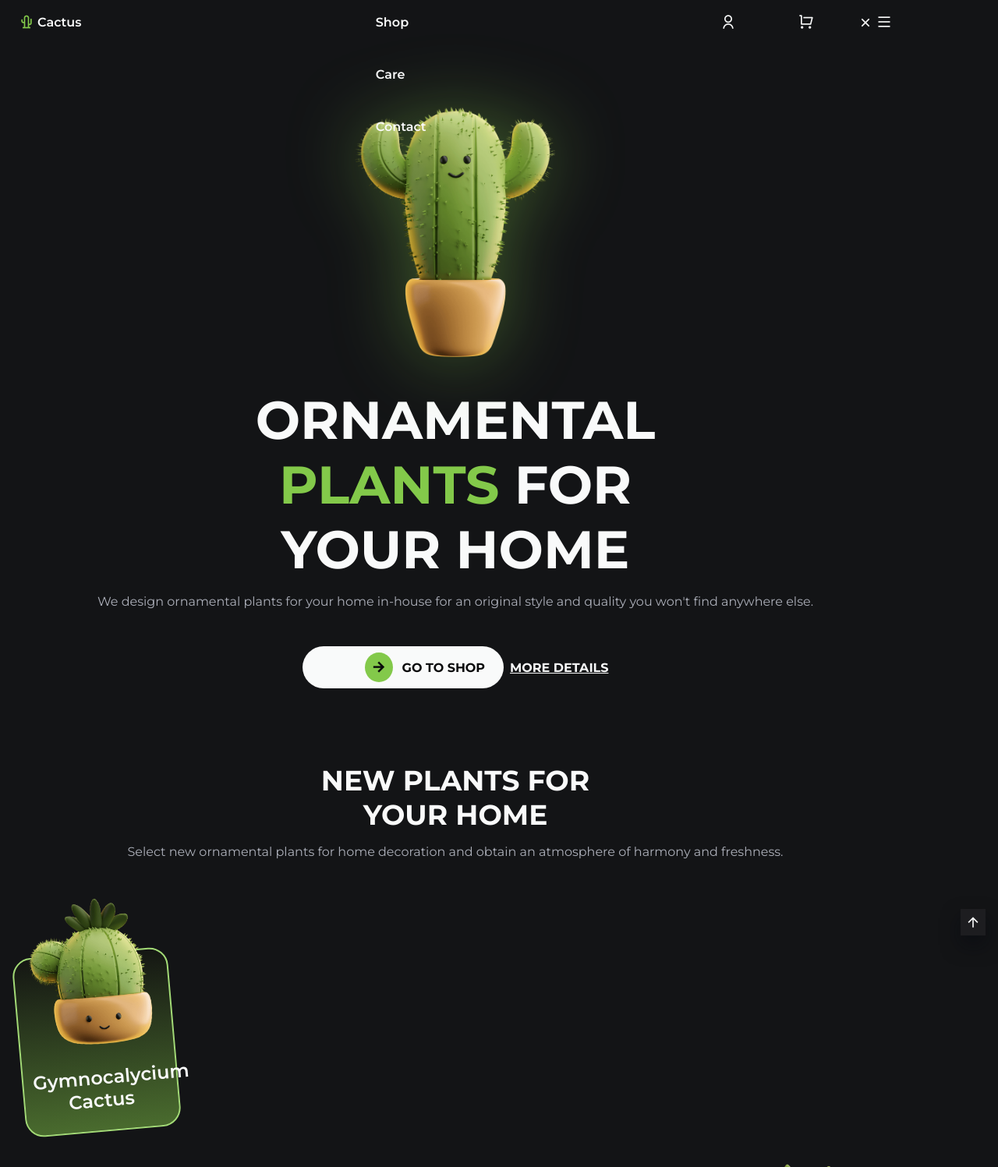
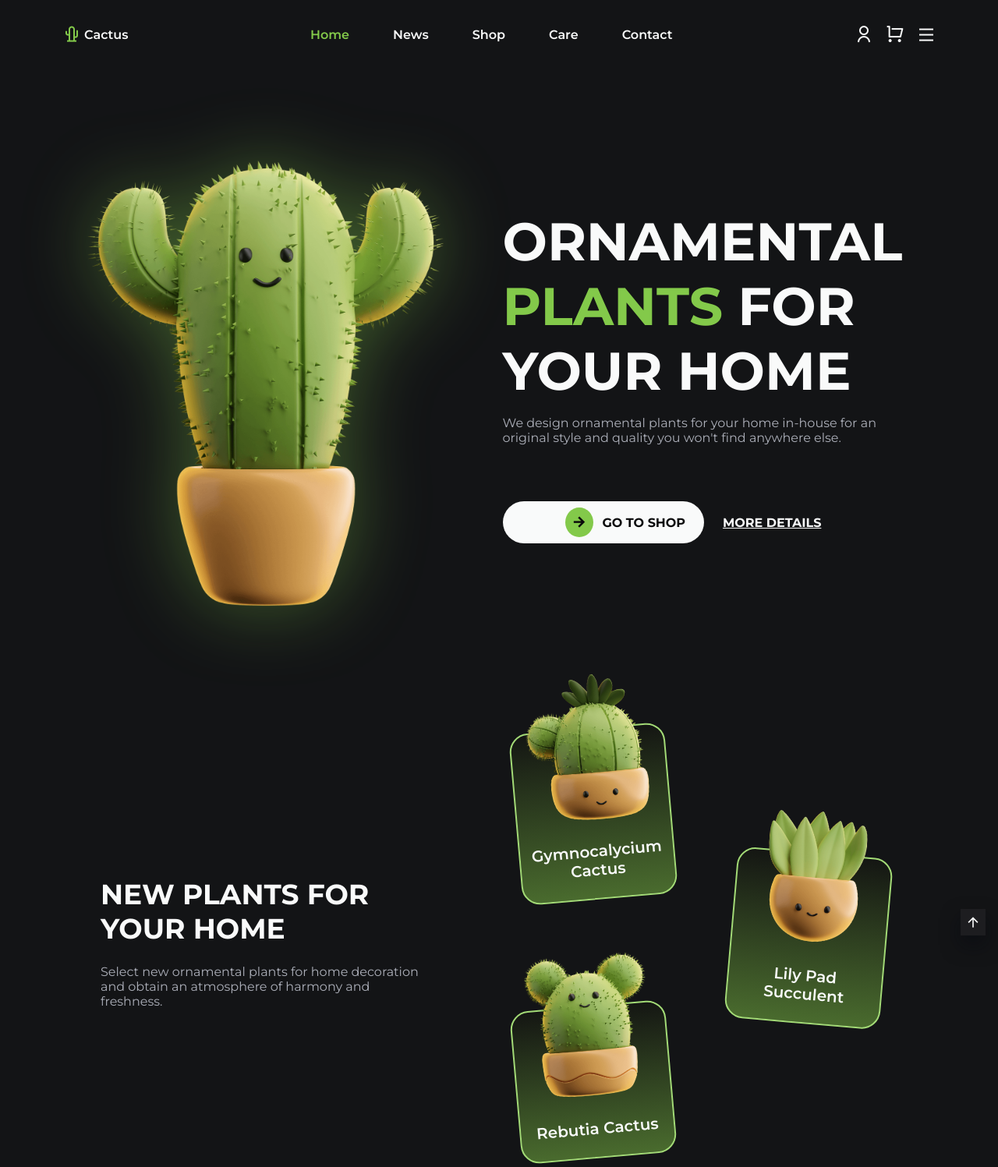
Before and after one commit to lucie-vincent/responsive_cactus_website, a plain HTML site: page index.html in a window 1280 px wide. Shown: the top 1497 px of the page at 78% size. Drawn offline with nearby package versions, Linux system fonts and the light colour scheme.

Commit message:
début responsive

```diff
--- a/assets/css/styles.css
+++ b/assets/css/styles.css
@@ -577,9 +577,158 @@ img {
 
 /*=============== BREAKPOINTS ===============*/
 /* For small devices */
+@media screen and (max-width: 320px) {
+  .container{
+    margin-inline: 1rem;
+  }
 
+  .home__title{
+    font-size: 2rem;
+  }
+
+  .home__buttons{
+    flex-direction: column;
+    row-gap: 1.5rem;
+  }
+
+  .shop__container{
+    grid-template-columns: 160px;
+    justify-content: center;
+  }
+
+  .footer__content{
+    grid-template-columns: max-content;
+  }
+
+}
 
 /* For medium devices */
+@media screen and (min-width: 576px) {
+  .home__container,
+  .new__container,
+  .care__container{
+    grid-template-columns: 400px;
+    justify-content: center;
+  }
 
+  .shop__container{
+    grid-template-columns: repeat(2, 160px);
+    justify-content: center;
+  }
+
+  .footer__content{
+    grid-template-columns: repeat(3,max-content);
+  }
+
+}
+
+@media screen and (min-width:768px) {
+  .nav__menu{
+    width: 50%;
+  }
+
+  .new__content{
+    grid-template-columns: repeat(2, 1fr);
+    column-gap: 4rem;
+  }
+
+  .new__card:nth-child(even){
+    transform: translateY(10rem);
+  }
+
+  .shop__container{
+    grid-template-columns: repeat(3,160px);
+  }
+
+  .footer__container{
+    grid-template-columns: repeat(2,max-content);
+    justify-content: space-between;
+  }
+
+}
 
 /* For large devices */
+@media screen and (min-width: 1150px) {
+  .container{
+    margin-inline: auto;
+  }
+
+  .section{
+    padding-block: 7rem 2rem;
+  }
+
+  .section__title{
+    margin-bottom: 1.5rem;
+  }
+
+  .nav{
+    height: calc(var(--header-height) + 2rem);
+  }
+
+  .nav__toggle,
+  .nav__close{
+    display: none;
+  }
+
+  .nav__logo i {
+    font-size: 1.5rem;
+  }
+
+  .nav__menu{
+    width: initial;
+  }
+
+  .nav__list{
+    flex-direction: row;
+    column-gap: 3.5rem;
+  }
+
+  .nav__actions{
+    font-size: 1.5rem;
+    column-gap: 1rem;
+  }
+
+  .home__container{
+    grid-template-columns: 480px 535px;
+    align-items: center;
+    column-gap: 4rem;
+    padding-top: 4rem;
+  }
+
+  .home__img{
+    width: 480px;
+  }
+
+  .home__data{
+    text-align: initial;
+  }
+
+  .home__description{
+    margin-bottom: 4.5rem;
+  }
+
+  .home__buttons{
+    justify-content: initial;
+    column-gap: 1.5rem;
+  }
+
+  .new__container{
+    grid-template-columns: 412px 490px;
+    align-items: center;
+    column-gap: 7.5rem;
+  }
+
+  .new__data,
+  .new__data .section__title{
+    text-align: initial;
+  }
+
+  .new__content{
+    row-gap: 8.5rem;
+  }
+
+  .new__title{
+    font-size: var(--h3-font-size);
+  }
+
+}
```
